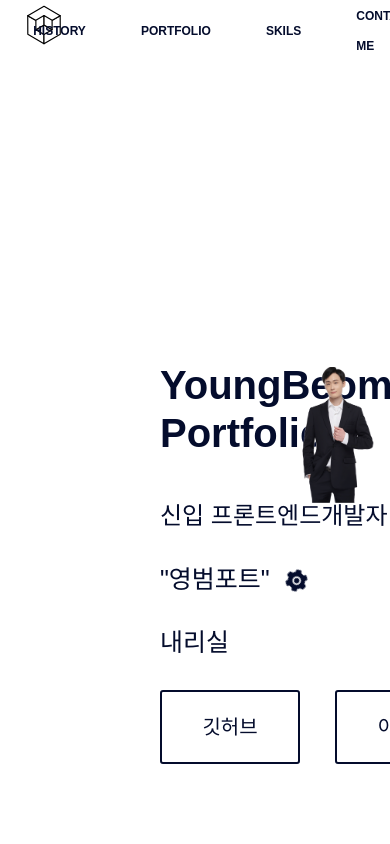
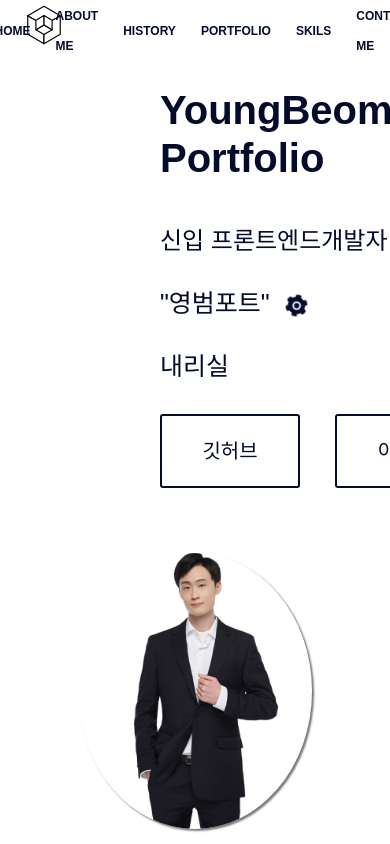
Before and after one commit to YoungBeomLee/LYB-Portfolio, a React (Create React App) app: page / in a window 390 px wide. Shown: the top 844 px of the page. Built offline with nearby package versions, Linux system fonts and the light colour scheme; a web font is replaced by a local one.

Commit message:
768px 반응형 작업중..

```diff
--- a/src/css/Banner.module.css
+++ b/src/css/Banner.module.css
@@ -253,3 +253,17 @@
     top: 1rem;
   }
 }
+@media screen and (max-width:768px){
+  .innerWrap {
+    flex-direction: column;
+  }
+  .ImageBox img{
+    top:-15px;
+    border-radius: 50%;
+    box-shadow: 2px 2px 2px;
+    width: 60%;
+  }
+  .bannerText{
+
+  }
+}
--- a/src/css/Portfolio.module.css
+++ b/src/css/Portfolio.module.css
@@ -311,7 +311,7 @@
 
 @media screen and (max-width: 1024px) {
   .portfolioKeyword {
-    left: 120px;
+    left: 140px;
   }
   .PortfolioTextul {
     margin-left: 7rem;
--- a/src/css/header.module.css
+++ b/src/css/header.module.css
@@ -116,11 +116,17 @@ header {
 }
 @media screen and (max-width: 768px) {
   .gnbWrap {
-    padding: 0 2rem 0;
+    padding: 10px 1rem 0;
   }
+  .menu {
+   column-gap: 25px;
+
+  }
+
 }
 @media screen and (max-width: 576px) {
   .gnbWrap {
     padding: 0 2rem 0;
   }
+
 }
```
